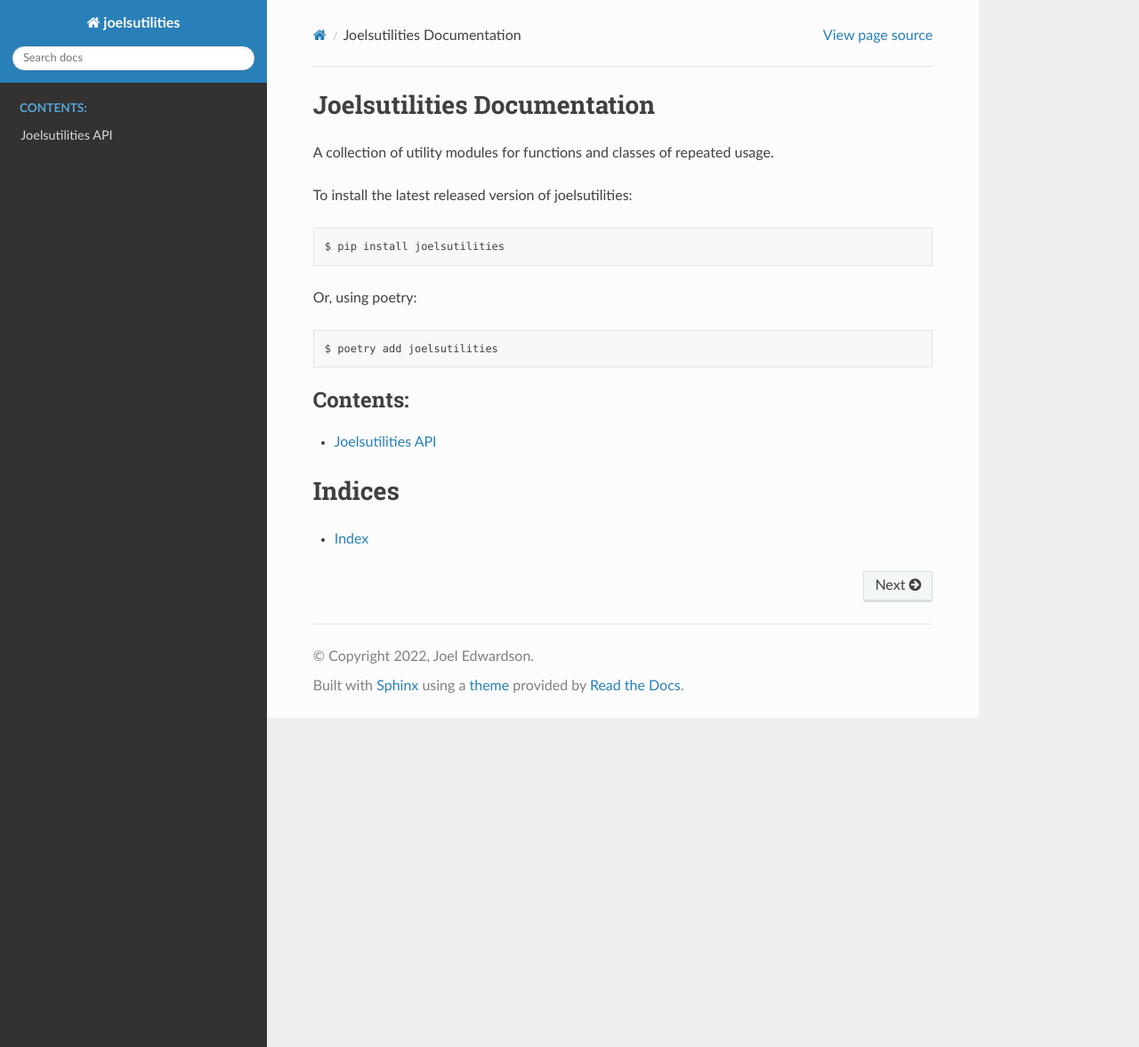
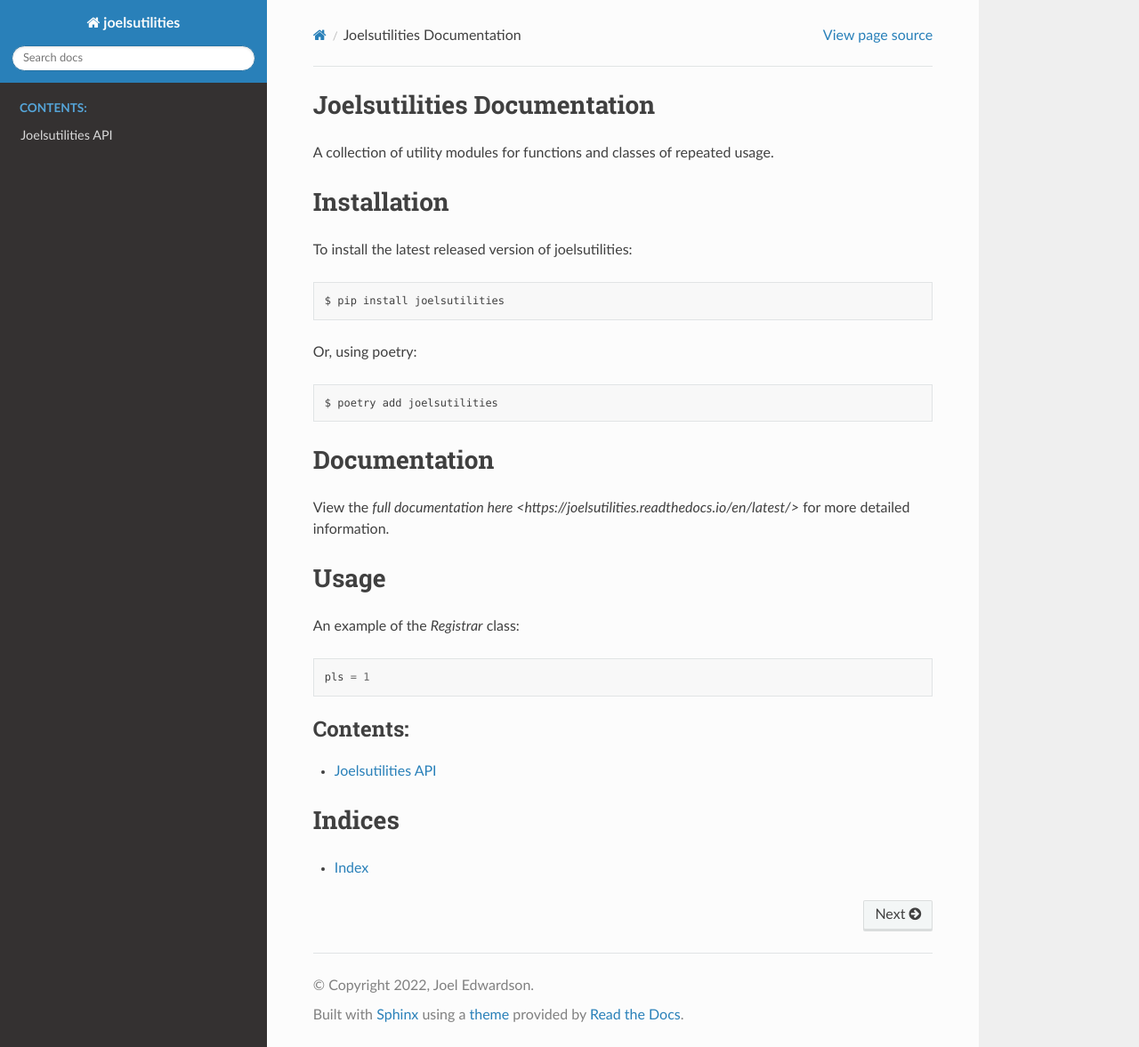
Before and after one commit to joeledwardson/joelsutilities, a Sphinx documentation site: the page built from docs/index.rst, in a window 1280 px wide and 1177 px high. Shown: the whole window at 89% size. Built offline with Sphinx 7.4.7 and the Read the Docs theme 2.0.0, drawn with Linux system fonts in a browser that asks for light colours.

Commit message:
updated index

```diff
--- a/docs/index.rst
+++ b/docs/index.rst
@@ -8,6 +8,9 @@
 
 A collection of utility modules for functions and classes of repeated usage.
 
+
+Installation
+============
 To install the latest released version of joelsutilities::
 
   $ pip install joelsutilities
@@ -15,6 +18,20 @@
 Or, using poetry::
 
   $ poetry add joelsutilities
+
+
+Documentation
+=============
+
+View the `full documentation here <https://joelsutilities.readthedocs.io/en/latest/>` for more detailed information.
+
+
+Usage
+=====
+
+An example of the `Registrar` class::
+
+  pls = 1
 
 
 .. toctree::
```
